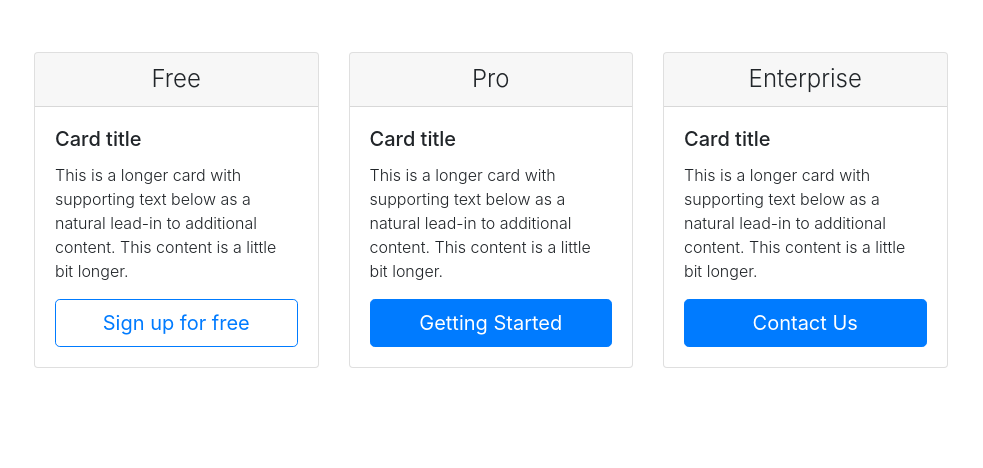
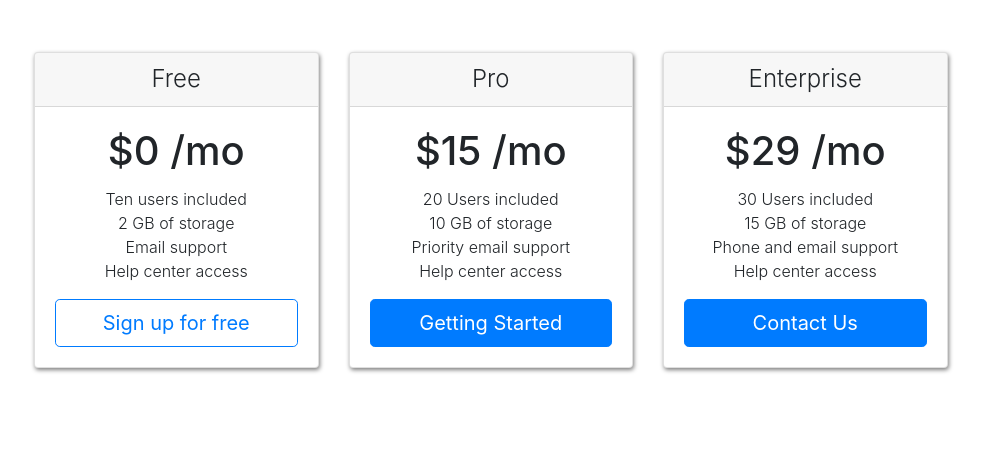
Before and after one commit to Srishti-Sharma/Bootstrap_template, a plain HTML site: page index.html in a window 1280 px wide. Shown: the part 1736-2204 px from the top of the page, without its empty margins (177-1160 px from the left). Drawn offline with nearby package versions, Linux system fonts and the light colour scheme.

Commit message:
2nd Commit

```diff
--- a/index.html
+++ b/index.html
@@ -40,7 +40,7 @@
   </nav>
   <div class="jumbotron jumbotron-fluid bg-primary">
     <div class="container">
-      <br>
+      <!-- <br> -->
       <h1 class="display-4 text-white my-3">Business Name or Tagline</h1>
       <p class="lead jumbo-text ">
         Lorem ipsum, dolor sit amet consectetur adipisicing elit. Expedita similique doloremque magni, repellendus
@@ -88,7 +88,7 @@
     <div class="container">
       <div class="mid row">
         <!-- <div class="col-3"> -->
-        <div class="card">
+        <div class="card shadow-lg">
 
         </div>
         <div class="card">
@@ -115,39 +115,48 @@
     </div>
     <div class="container">
       <div class="card-deck ml-auto">
-        <div class="card shadow-lg">
+        <div class="card shadow-lg" style="box-shadow: 1px 2px 4px rgba(0, 0, 0, .5);">
           <div class="card-header text-center h4 font-weight-light">
             Free
           </div>
           <div class="card-body">
-            <h5 class="card-title">Card title</h5>
-            <p class="card-text">This is a longer card with supporting text below as a natural lead-in to additional
-              content. This content is a little bit longer.</p>
+            <h1 class="card-title text-center"> $0  /mo</h1>
+            <p class="card-text text-center">Ten users included<br>
+                2 GB of storage<br>
+                Email support <br>
+                Help center access
+            </p>
             <button type="button" class="btn btn-outline-primary btn-lg" style="width:100%;">Sign up for free</button>
           </div>
 
         </div>
-        <div class="card shadow-lg">
+        <div class="card shadow-lg " style="box-shadow: 1px 2px 4px rgba(0, 0, 0, .5);">
           <div class="card-header text-center h4 font-weight-light">
             Pro
           </div>
           <div class="card-body">
-            <h5 class="card-title">Card title</h5>
-            <p class="card-text">This is a longer card with supporting text below as a natural lead-in to additional
-              content. This content is a little bit longer.</p>
+            <h1 class="card-title text-center"> $15 /mo</h1>
+            <p class="card-text text-center">20 Users included<br>
+              10 GB of storage<br>
+              Priority email support <br>
+              Help center access
+          </p>
             <button type="button" class="btn btn-primary btn-lg" style="width:100%;"> Getting Started </button>
 
           </div>
 
         </div>
-        <div class="card shadow-sm">
+        <div class="card shadow-sm" style="box-shadow: 1px 2px 4px rgba(0, 0, 0, .5);">
           <div class="card-header text-center h4 font-weight-light">
             Enterprise
           </div>
           <div class="card-body">
-            <h5 class="card-title">Card title</h5>
-            <p class="card-text">This is a longer card with supporting text below as a natural lead-in to additional
-              content. This content is a little bit longer.</p>
+            <h1 class="card-title text-center"> $29 /mo</h1>
+            <p class="card-text text-center">30 Users included<br>
+              15 GB of storage<br>
+              Phone and email support <br>
+              Help center access
+          </p>
             <button type="button" class="btn btn-primary btn-lg" style="width: 100%;"> Contact Us </button>
 
           </div>
@@ -160,10 +169,7 @@
     <br>
     <!-- Footer -->
     <footer class="page-footer font-small blue pt-4 ">
-
-
       <!-- Footer Links -->
-
       <div class="container text-center text-md-left ">
         <!-- Grid row -->
         <div class="row " style="margin-left:10%;">
```
Also changed, not shown: 1 other file.
